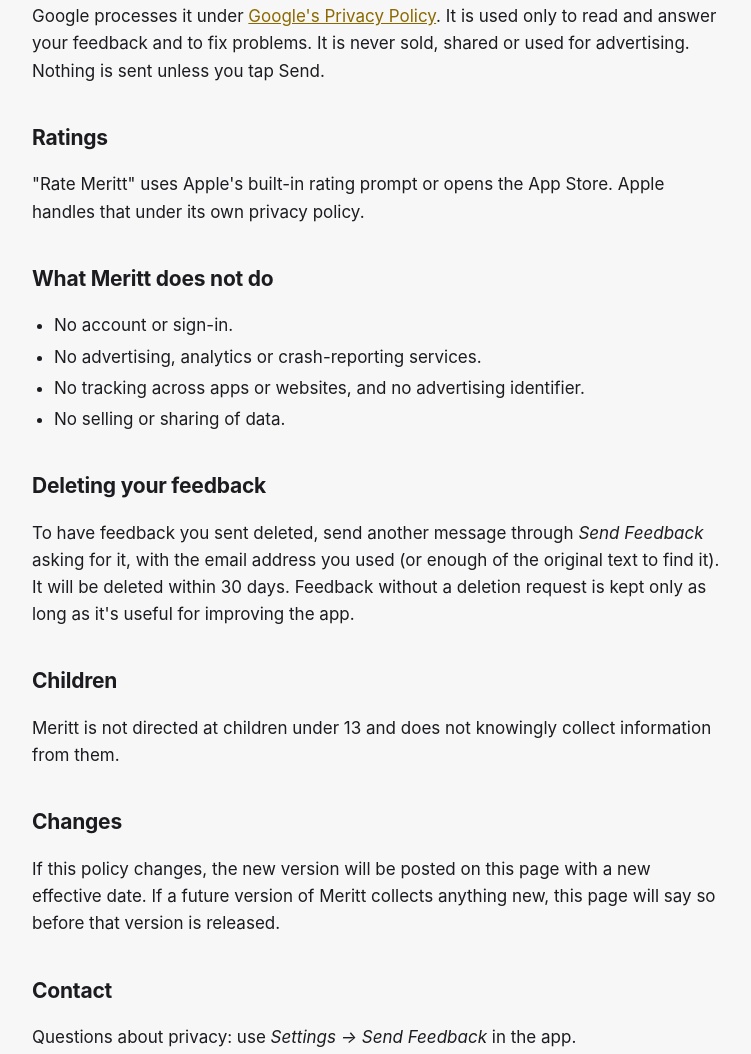
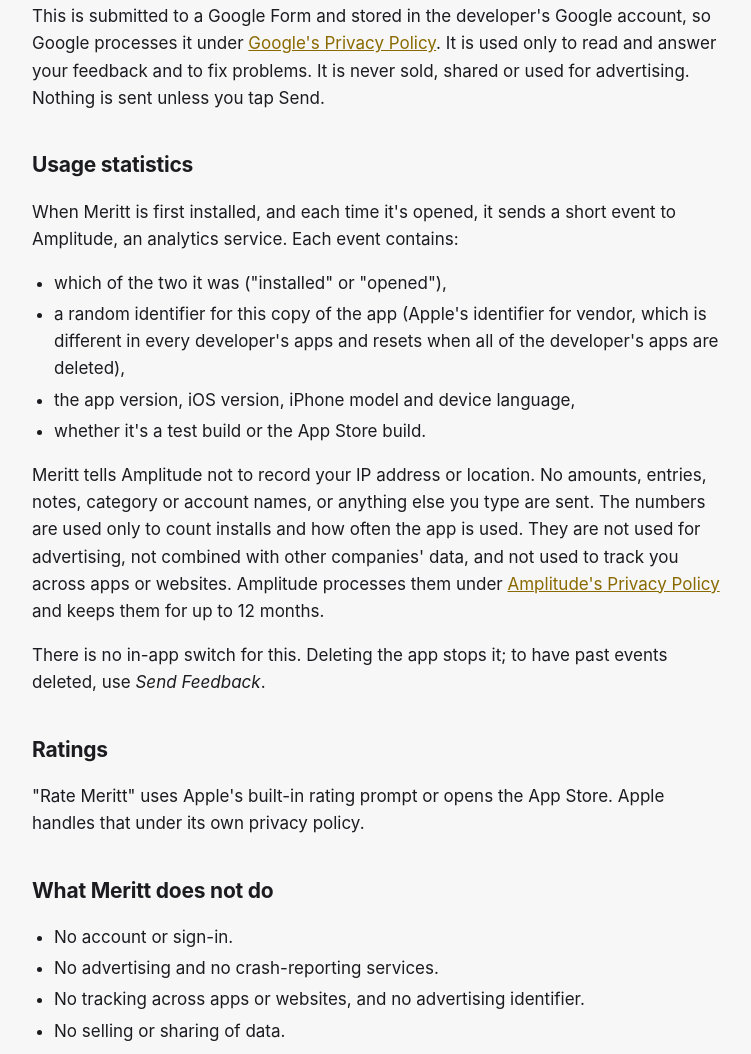
Before and after one commit to Hitarthbhatt/Hitarthbhatt.github.io, a plain HTML site: page meritt/privacy/index.html in a window 1280 px wide. Shown: the part 1304-2358 px from the top of the page, without its empty margins (264-1015 px from the left). Drawn offline with Linux system fonts and the light colour scheme.

Commit message:
Meritt privacy policy: usage statistics (Amplitude)

```diff
--- a/meritt/privacy/index.html
+++ b/meritt/privacy/index.html
@@ -73,8 +73,9 @@
     </header>
 
     <div class="summary">
-      <p><strong>In short:</strong> your money data stays on your iPhone. Meritt has no account, no ads, no
-      analytics and no tracking. The only thing that ever leaves your device is feedback you choose to send.</p>
+      <p><strong>In short:</strong> your money data stays on your iPhone. Meritt has no account, no ads and no
+      cross-app tracking. It counts installs and app opens to know how many people use it. Your entries never
+      leave your device, and feedback leaves only when you choose to send it.</p>
     </div>
 
     <h2>What Meritt stores, and where</h2>
@@ -107,6 +108,24 @@
     answer your feedback and to fix problems. It is never sold, shared or used for advertising. Nothing is
     sent unless you tap Send.</p>
 
+    <h2>Usage statistics</h2>
+    <p>When Meritt is first installed, and each time it's opened, it sends a short event to Amplitude, an
+    analytics service. Each event contains:</p>
+    <ul>
+      <li>which of the two it was ("installed" or "opened"),</li>
+      <li>a random identifier for this copy of the app (Apple's identifier for vendor, which is different in every
+      developer's apps and resets when all of the developer's apps are deleted),</li>
+      <li>the app version, iOS version, iPhone model and device language,</li>
+      <li>whether it's a test build or the App Store build.</li>
+    </ul>
+    <p>Meritt tells Amplitude not to record your IP address or location. No amounts, entries, notes, category or
+    account names, or anything else you type are sent. The numbers are used only to count installs and how
+    often the app is used. They are not used for advertising, not combined with other companies' data, and not
+    used to track you across apps or websites. Amplitude processes them under
+    <a href="https://amplitude.com/privacy">Amplitude's Privacy Policy</a> and keeps them for up to 12 months.</p>
+    <p>There is no in-app switch for this. Deleting the app stops it; to have past events deleted, use
+    <em>Send Feedback</em>.</p>
+
     <h2>Ratings</h2>
     <p>"Rate Meritt" uses Apple's built-in rating prompt or opens the App Store. Apple handles that under its own
     privacy policy.</p>
@@ -114,15 +133,17 @@
     <h2>What Meritt does not do</h2>
     <ul>
       <li>No account or sign-in.</li>
-      <li>No advertising, analytics or crash-reporting services.</li>
+      <li>No advertising and no crash-reporting services.</li>
       <li>No tracking across apps or websites, and no advertising identifier.</li>
       <li>No selling or sharing of data.</li>
     </ul>
 
-    <h2>Deleting your feedback</h2>
+    <h2>Deleting your data</h2>
     <p>To have feedback you sent deleted, send another message through <em>Send Feedback</em> asking for it, with
     the email address you used (or enough of the original text to find it). It will be deleted within 30 days.
     Feedback without a deletion request is kept only as long as it's useful for improving the app.</p>
+    <p>Usage statistics can't be linked to you by name. To have them deleted, ask through <em>Send Feedback</em>; they
+    are removed for this copy of the app within 30 days.</p>
 
     <h2>Children</h2>
     <p>Meritt is not directed at children under 13 and does not knowingly collect information from them.</p>
```
